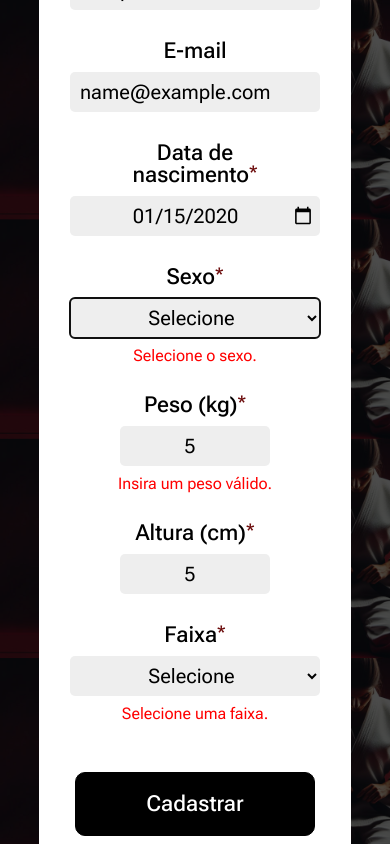
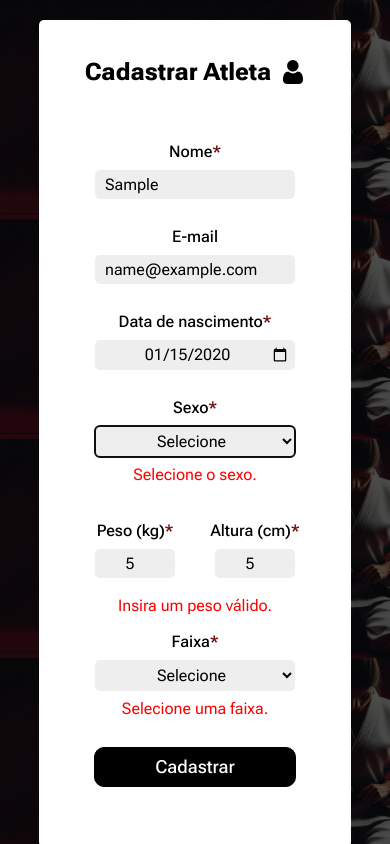
Before and after one commit to ToGatherGroup/front-sensei, a Next.js app: page /atleta/cadastrar in a window 390 px wide. Both pictures are taken after typing "Sample", "name@example.com", "2020-01-15", "5", "5" into the empty fields and a click on the input "Cadastrar". Built offline with nearby package versions, Linux system fonts and the light colour scheme.

Commit message:
Improved mobile version and changed font-size to rem units

```diff
--- a/src/app/globals.css
+++ b/src/app/globals.css
@@ -80,11 +80,3 @@ select {
 input[type="date"] {
   cursor: pointer;
 }
-
-@media (max-width: 450px) {
-  .btnSubmit {
-    margin-top: 40px;
-    padding: 20px 70px;
-    font-size: 22px;
-  }
-}
--- a/src/components/form_atleta/formAtleta.module.css
+++ b/src/components/form_atleta/formAtleta.module.css
@@ -1,5 +1,5 @@
 .container {
-  height: 100vh;
+  min-height: 100vh;
   display: flex;
   margin: auto 0;
 
@@ -24,7 +24,7 @@
   align-items: center;
   padding-bottom: 40px;
   font-weight: 800;
-  font-size: 24px;
+  font-size: 1.5rem;
 }
 
 .form {
@@ -42,7 +42,7 @@
   display: inline-block;
   width: 200px;
   text-align: center;
-  font-size: 18px;
+  font-size: 1rem;
   font-weight: 500;
 }
 
@@ -62,14 +62,27 @@
 }
 
 .inputRow input[type="number"] {
+  width: 80px;
+}
+
+.weightHeight label {
   width: 100px;
-  margin: 0 200px 0 0;
+}
+
+.weightHeight {
+  display: flex;
+  flex-direction: row;
+  max-width: 500px;
+}
+
+.weightHeight div {
+  padding: 10px;
 }
 
 .required::after {
   content: "*";
   color: rgb(107, 10, 10);
-  font-size: 12px;
+  font-size: 1rem;
   vertical-align: top;
 }
 
@@ -77,6 +90,10 @@
   display: block;
   padding-left: 200px;
   color: red;
+}
+
+.displayErrorWidthHeight {
+  padding: 0;
 }
 
 /* Tablet */
@@ -97,7 +114,6 @@
     display: flex;
     justify-content: center;
     gap: 10px;
-    /*     flex: 1 1 0px; */
     flex-wrap: wrap;
     width: 100%;
   }
@@ -105,6 +121,10 @@
   .inputRow label {
     width: 165px;
     font-weight: 500;
+  }
+
+  .weightHeight label {
+    width: 100px;
   }
 
   .inputRow input,
@@ -129,27 +149,17 @@
     padding-left: 10px;
     padding-right: 10px;
     width: 80%;
-    margin: 20px auto;
+    margin: 20px auto 0;
   }
 
   .inputRow {
     display: flex;
     flex-direction: column;
     justify-content: center;
-
     align-items: center;
   }
 
-  .inputRow input,
-  .inputRow textarea,
-  .inputRow select {
-    width: 250px;
-    font-size: 20px;
-    height: 2em;
-  }
-
   .inputRow label {
-    font-size: 22px;
     margin: 0 auto;
     margin-top: 10px;
     margin-bottom: 0px;
@@ -157,7 +167,6 @@
 
   .inputRow input[type="number"] {
     margin: 0 auto;
-    width: 150px;
     text-align: center;
   }
 
@@ -174,7 +183,6 @@
   .required::after {
     content: "*";
     color: rgb(107, 10, 10);
-    font-size: 16px;
     vertical-align: top;
   }
 }
--- a/src/components/form_atleta/formAtleta.tsx
+++ b/src/components/form_atleta/formAtleta.tsx
@@ -201,6 +201,7 @@ const FormAtleta = ({ atleta }: Props) => {
             )}
           </div>
 
+          <div className={styles.weightHeight}>
             <div className={styles.inputRow}>
               <label htmlFor="weight" className={styles.required}>
                 Peso (kg)
@@ -213,9 +214,6 @@ const FormAtleta = ({ atleta }: Props) => {
                 step={0.01}
                 value={atleta && atleta.weight}
               />
-            {errors.weight && (
-              <p className={styles.displayError}>{errors.weight.message}</p>
-            )}
             </div>
 
             <div className={styles.inputRow}>
@@ -230,25 +228,23 @@ const FormAtleta = ({ atleta }: Props) => {
                 step={1}
                 value={atleta && atleta.height}
               />
-            {errors.height && (
-              <p className={styles.displayError}>{errors.height.message}</p>
-            )}
+            </div>
           </div>
 
-          {/*           <div className={styles.inputRow}>
-            <label htmlFor="category">Categoria</label>
-            <select name="category" id="category" defaultValue="">
-              <option value="" disabled hidden>
-                Selecione
-              </option>
-              <option value="branca">Sub 9</option>
-              <option value="cinza">Sub 11</option>
-              <option value="azulClaro">Sub 13</option>
-              <option value="azulEscuro">Sub 15</option>
-              <option value="amarela">Sub 18</option>
-              <option value="laranja">Adulto</option>
-            </select>
-          </div> */}
+          {errors.weight && (
+            <p
+              className={`${styles.displayError} ${styles.displayErrorWidthHeight}`}
+            >
+              {errors.weight.message}
+            </p>
+          )}
+          {errors.height && (
+            <p
+              className={`${styles.displayError} ${styles.displayErrorWidthHeight}`}
+            >
+              {errors.height.message}
+            </p>
+          )}
 
           <div className={styles.inputRow}>
             <label htmlFor="faixa" className={styles.required}>
```
Lines whose indentation alone changed are shown as unchanged.
